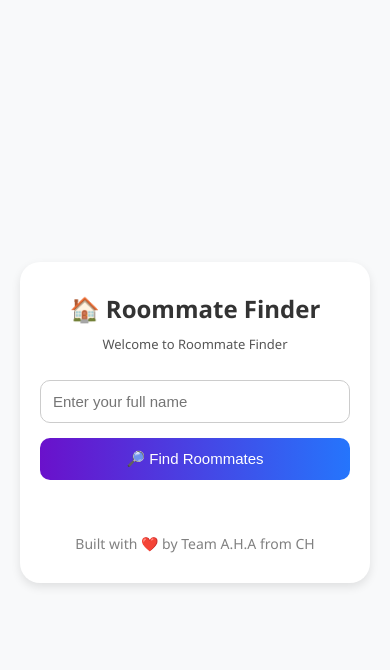
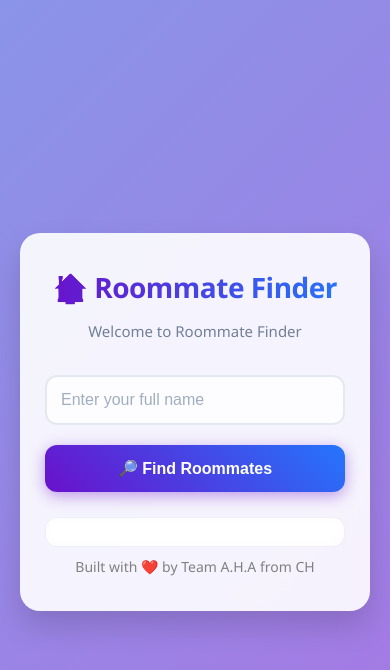
Before and after one commit to AdityaBanasri23/cssprototype, a website: page index.html in a window 390 px wide. Drawn offline with Linux system fonts and the light colour scheme.

Commit message:
Update style.css
claude

```diff
--- a/style.css
+++ b/style.css
@@ -6,91 +6,139 @@
 }
 
 body {
-    font-family: 'Segoe UI', Tahoma, Geneva, Verdana, sans-serif;
+    font-family: 'Poppins', 'Segoe UI', Tahoma, Geneva, Verdana, sans-serif;
     min-height: 100vh;
     display: flex;
     justify-content: center;
     align-items: center;
     padding: 20px;
-    background: linear-gradient(135deg, #f0f4ff, #e0f7fa);
+    background: linear-gradient(135deg, #6e8efb, #a777e3);
     background-attachment: fixed;
+    color: #2d3748;
 }
 
 /* Main Card Container */
 .container {
-    background: rgba(255, 255, 255, 0.6);
-    border-radius: 20px;
-    box-shadow: 0 10px 20px rgba(0, 0, 0, 0.1);
+    background: rgba(255, 255, 255, 0.85);
+    border-radius: 24px;
+    box-shadow: 0 20px 40px rgba(0, 0, 0, 0.2),
+                0 0 0 1px rgba(255, 255, 255, 0.15) inset;
     padding: 40px 30px;
-    max-width: 400px;
+    max-width: 440px;
     width: 100%;
     text-align: center;
-    transition: box-shadow 0.3s ease;
-    backdrop-filter: blur(10px);
-    -webkit-backdrop-filter: blur(10px);
+    transition: all 0.4s cubic-bezier(0.175, 0.885, 0.32, 1.275);
+    backdrop-filter: blur(12px);
+    -webkit-backdrop-filter: blur(12px);
+}
+
+.container:hover {
+    transform: translateY(-5px);
+    box-shadow: 0 25px 50px rgba(0, 0, 0, 0.25),
+                0 0 0 1px rgba(255, 255, 255, 0.15) inset;
 }
 
 /* Header */
 .header {
-    font-size: 28px;
-    font-weight: bold;
-    margin-bottom: 10px;
-    color: #333;
+    font-size: 32px;
+    font-weight: 700;
+    margin-bottom: 15px;
+    color: #4a5568;
+    letter-spacing: -0.5px;
+    background: linear-gradient(to right, #6a11cb, #2575fc);
+    -webkit-background-clip: text;
+    background-clip: text;
+    -webkit-text-fill-color: transparent;
 }
 
 /* Typing Text Style */
 .typing-text {
-    font-size: 14px;
-    color: #555;
-    height: 20px;
-    margin-bottom: 25px;
-    min-height: 20px;
+    font-size: 15px;
+    color: #718096;
+    height: 24px;
+    margin-bottom: 30px;
+    min-height: 24px;
+    font-weight: 500;
 }
 
 /* Inputs */
 input {
     width: 100%;
-    padding: 12px;
-    margin-bottom: 15px;
-    border-radius: 10px;
-    border: 1px solid #ccc;
+    padding: 15px 20px;
+    margin-bottom: 20px;
+    border-radius: 14px;
+    border: 2px solid rgba(203, 213, 224, 0.5);
     font-size: 16px;
-    transition: all 0.2s ease-in-out;
+    transition: all 0.3s ease;
+    background: rgba(255, 255, 255, 0.8);
+    font-family: 'Poppins', sans-serif;
 }
 
 input:focus {
-    border-color: #007bff;
-    box-shadow: 0 0 6px rgba(0, 123, 255, 0.3);
+    border-color: #6a11cb;
+    box-shadow: 0 0 0 3px rgba(106, 17, 203, 0.2);
     outline: none;
+    background: white;
+}
+
+input::placeholder {
+    color: #a0aec0;
 }
 
 /* Button */
 button {
     width: 100%;
-    padding: 12px;
+    padding: 15px;
     font-size: 16px;
-    background: linear-gradient(to right, #6a11cb, #2575fc);
+    font-weight: 600;
+    background: linear-gradient(45deg, #6a11cb, #2575fc);
     color: white;
     border: none;
-    border-radius: 10px;
+    border-radius: 14px;
     cursor: pointer;
-    transition: transform 0.2s ease, box-shadow 0.3s ease;
+    transition: all 0.3s ease;
+    box-shadow: 0 4px 15px rgba(106, 17, 203, 0.4);
+    position: relative;
+    overflow: hidden;
+}
+
+button:before {
+    content: '';
+    position: absolute;
+    top: -50%;
+    left: -50%;
+    width: 200%;
+    height: 200%;
+    background: rgba(255, 255, 255, 0.1);
+    transform: rotate(45deg);
+    transition: all 0.5s ease;
+    opacity: 0;
 }
 
 button:hover {
-    transform: translateY(-2px);
-    box-shadow: 0 8px 15px rgba(106, 17, 203, 0.3);
+    transform: translateY(-3px);
+    box-shadow: 0 10px 20px rgba(106, 17, 203, 0.5);
+}
+
+button:hover:before {
+    transform: rotate(45deg) translateX(50%);
+    opacity: 1;
+}
+
+button:active {
+    transform: translateY(0);
+    box-shadow: 0 5px 10px rgba(106, 17, 203, 0.4);
 }
 
 /* Spinner */
 .spinner {
-    border: 4px solid rgba(200, 200, 200, 0.3);
-    border-top: 4px solid #007bff;
+    border: 4px solid rgba(106, 17, 203, 0.1);
+    border-top: 4px solid #6a11cb;
     border-radius: 50%;
-    width: 30px;
-    height: 30px;
-    margin: 20px auto;
-    animation: spin 1s linear infinite;
+    width: 36px;
+    height: 36px;
+    margin: 25px auto;
+    animation: spin 1s cubic-bezier(0.5, 0.1, 0.15, 1) infinite;
 }
 
 @keyframes spin {
@@ -100,56 +148,61 @@ button:hover {
 
 /* Result Box */
 .result {
-    margin-top: 20px;
+    margin-top: 25px;
+    padding: 15px;
     font-size: 18px;
-    color: #333;
-    min-height: 24px;
-    animation: fadeIn 0.4s ease;
+    color: #4a5568;
+    min-height: 30px;
+    animation: fadeIn 0.5s ease;
+    border-radius: 12px;
+    background: rgba(255, 255, 255, 0.5);
+    backdrop-filter: blur(5px);
+    -webkit-backdrop-filter: blur(5px);
+    border: 1px solid rgba(203, 213, 224, 0.3);
 }
 
 @keyframes fadeIn {
-    from { opacity: 0; }
-    to { opacity: 1; }
+    from { opacity: 0; transform: translateY(10px); }
+    to { opacity: 1; transform: translateY(0); }
 }
 
 /* Footer Text */
 .footer {
-    font-size: 12px;
-    color: #444;
-    margin-top: 30px;
-    opacity: 0.6;
+    font-size: 13px;
+    color: rgba(255, 255, 255, 0.8);
+    margin-top: 35px;
+    font-weight: 500;
+    letter-spacing: 0.3px;
 }
 
 /* ========================= */
 /* 📱 Mobile Optimization    */
 /* ========================= */
-
 @media (max-width: 600px) {
     body {
-        background: #f8f9fa;
+        background: linear-gradient(135deg, #8a94e8, #a777e3);
     }
 
     .container {
-        padding: 30px 20px;
-        background: #ffffff;
-        box-shadow: 0 4px 10px rgba(0, 0, 0, 0.1);
-        backdrop-filter: none;
-        -webkit-backdrop-filter: none;
-    }
-
-    button {
-        font-size: 15px;
-    }
-
-    input {
-        font-size: 15px;
+        padding: 35px 25px;
+        border-radius: 20px;
+        background: rgba(255, 255, 255, 0.9);
+        box-shadow: 0 15px 30px rgba(0, 0, 0, 0.15);
     }
 
     .header {
-        font-size: 24px;
+        font-size: 28px;
     }
 
-    .typing-text {
-        font-size: 13px;
+    input, button {
+        border-radius: 12px;
+        padding: 14px;
+    }
+
+    .result {
+        padding: 12px;
     }
 }
+
+/* Font import for Poppins */
+@import url('https://fonts.googleapis.com/css2?family=Poppins:wght@400;500;600;700&display=swap');
```
